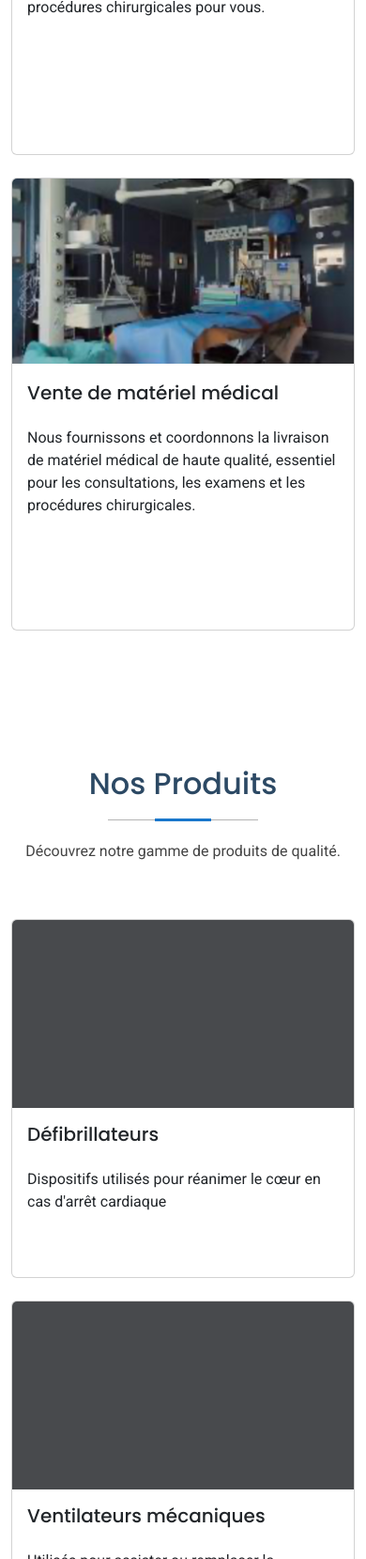
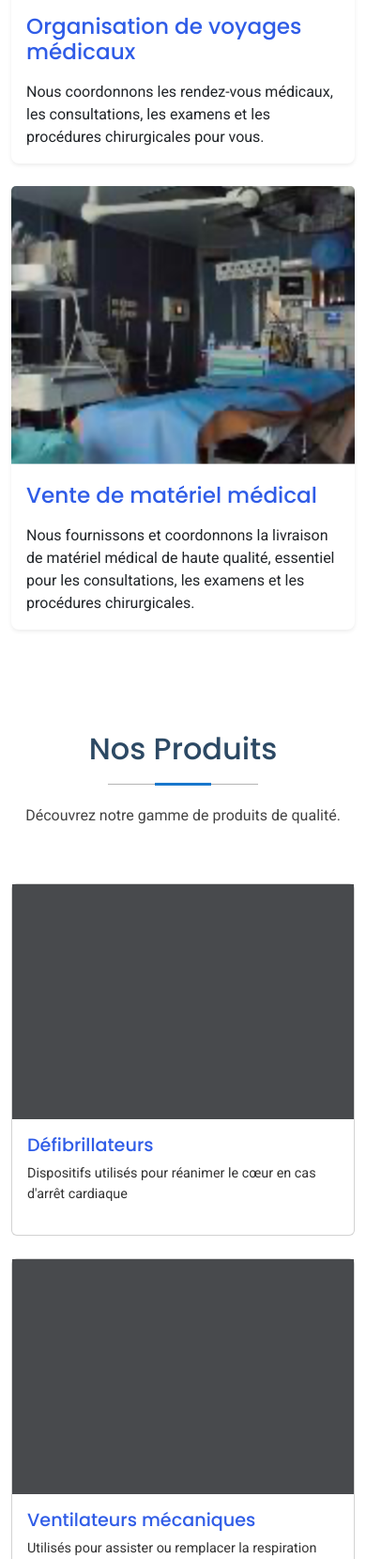
Before and after one commit to jesuiszed/koutyrepo, a Django app: page / in a window 390 px wide. Shown: the part 4841-6500 px from the top of the page at 94% size. Run offline with Django 5.2, Linux system fonts and the light colour scheme; data comes from the database, SQL or seed files in the repository; both versions use the stored data as it was after the commit; some libraries are stand-ins or nearby versions.

Commit message:
7 commit

```diff
--- a/koutyMa/settings.py
+++ b/koutyMa/settings.py
@@ -105,7 +105,7 @@ AUTH_PASSWORD_VALIDATORS = [
 # Internationalization
 # https://docs.djangoproject.com/en/5.0/topics/i18n/
 
-LANGUAGE_CODE = 'en-us'
+LANGUAGE_CODE = 'fr-fr'
 
 TIME_ZONE = 'UTC'
 
--- a/templates/base.html
+++ b/templates/base.html
@@ -66,12 +66,13 @@
         </a>
 
         <nav id="navmenu" class="navmenu">
-          <ul style="list-style: none">
-            <li><a href="{% url 'koutyUsers:index' %}#hero" class="active">Accueil<br></a></li>
-            <li><a href="{% url 'koutyUsers:index' %}#services">Nos Services</a></li>
-            <li><a href="{% url 'koutyUsers:index' %}#products">Nos Produits</a></li>
-            <li><a href="{% url 'koutyUsers:index' %}#departments">Nos partenaires</a></li>
-            <li><a href="{% url 'koutyUsers:index' %}#doctors">Nos Spécialistes</a></li>
+          <ul style="list-style: none" >
+            <li><a href="{% url 'koutyUsers:index' %}#hero" class="active" style="font-size: 14px;">Accueil<br></a></li>
+            <li><a href="{% url 'koutyUsers:index' %}#services" style="font-size: 14px;">Nos Services</a></li>
+            <li><a href="{% url 'koutyUsers:index' %}#products" style="font-size: 14px;">Nos Produits</a></li>
+            <li><a href="{% url 'koutyUsers:index' %}#departments" style="font-size: 14px;">Nos partenaires</a></li>
+            <li><a href="{% url 'koutyUsers:index' %}#doctors" style="font-size: 14px;">Nos Spécialistes</a></li>
+            <li><a href="{% url 'koutyUsers:index' %}#recent-posts" style="font-size: 14px;">Ils parlent de nous</a></li>
           </ul>
           <i class="mobile-nav-toggle d-xl-none bi bi-list"></i>
         </nav>
--- a/templates/index.html
+++ b/templates/index.html
@@ -1,10 +1,28 @@
 {%extends  'base.html'%}
 {% load static %}
 {% block content %}
+
+    <style>
+  /* Effet de survol pour l'article */
+  .recent-posts a:hover article {
+    transform: translateY(-5px);
+    box-shadow: 0 0.5rem 1rem rgba(0, 0, 0, 0.15);
+  }
+
+  /* Effet de survol pour l'image */
+  .recent-posts a:hover .post-img img {
+    transform: scale(1.05);
+  }
+
+  /* Effet de survol pour le bouton Voir Plus */
+  .recent-posts a:hover .btn-primary {
+    background-color: rgba(10,63,227,0.85);
+  }
+</style>
  <!-- Hero Section -->
     <section id="hero" class="hero section light-background">
 
-      <img src="{% static '/img/kouty_bg.jpg' %}" alt="" data-aos="fade-in">
+      <img src="{% static '/img/fbg.jpg' %}" alt="" data-aos="fade-in">
 
       <div class="container position-relative">
 
@@ -110,25 +128,25 @@
     </section><!-- /About Section -->
 
 <!-- Services Section -->
-    <section id="services" class="services section">
+<section id="services" class="services section py-5">
 
   <!-- Section Title -->
-      <div class="container section-title" data-aos="fade-up">
+  <div class="container section-title text-center mb-4" data-aos="fade-up">
     <h2>Services</h2>
     <p>Nous vous proposons divers services.</p>
   </div><!-- End Section Title -->
 
-      <div class="container" data-aos="fade-up" data-aos-delay="100">
-  <div class="row ">
+  <div class="container">
+    <div class="row gy-4">
       {% for service in service %}
-      <div class="col-md-3 mb-4">
-        <div class="card partner-card">
-          <div style="width: 100%; height: 200px; overflow: hidden;">
-            <img src="{{ service.image.url }}" class="card-img-top" alt="{{ service.titre }} image" style="width: 100%; height: 100%; object-fit: cover;">
+        <div class="col-lg-4 col-md-6" data-aos="fade-up">
+          <div class="card border-0 rounded-3 shadow-sm">
+            <div class="position-relative overflow-hidden" style="height: 300px;">
+              <img src="{{ service.image.url }}" alt="{{ service.titre }} image" class="card-img-top w-100 h-100 object-fit-cover">
             </div>
             <div class="card-body">
-            <h5 class="card-title partner-card-title" style="width: 100%; height: 40px;">{{ service.titre }}</h5>
-            <p class="card-text" style="width: 100%; height: 200px;">{{ service.description }}</p>
+              <h3 class="card-title mb-3" style="color: rgba(10,63,227,0.85);">{{ service.titre }}</h3>
+              <p class="card-text">{{ service.description }}</p>
             </div>
           </div>
         </div><!-- End Service Item -->
@@ -136,8 +154,18 @@
     </div>
   </div>
 
+</section><!-- /Services Section -->
 
-    </section><!-- /Services Section -->
+<!-- Styles Bootstrap Only -->
+<style>
+  .object-fit-cover {
+    object-fit: cover;
+  }
+  .card-img-top {
+    object-fit: cover;
+  }
+</style>
+
     <!-- Products Section -->
 <section id="products" class="services section">
 
@@ -147,25 +175,30 @@
     <p>Découvrez notre gamme de produits de qualité.</p>
   </div><!-- End Section Title -->
 
-      <div class="container" data-aos="fade-up" data-aos-delay="100">
-  <div class="row">
+  <div class="container">
+    <div class="row gy-4">
       {% for produit in produit %}
-      <div class="col-md-3 mb-4">
-        <div class="card partner-card">
-          <div style="width: 100%; height: 200px; overflow: hidden;">
-            <img src="{{ produit.image.url }}" class="card-img-top" alt="{{ produit.titre }} image" style="width: 100%; height: 100%; object-fit: cover;">
+        <div class="col-lg-4 col-md-6" data-aos="fade-up" data-aos-delay="{{ forloop.counter0|add:100 }}">
+          <div class="card product-card">
+            <div class="product-img">
+              {% if produit.image %}
+                <img src="{{ produit.image.url }}" alt="{{ produit.titre }} image">
+              {% else %}
+                <img src="{% static '/img/kouty.png' %}" alt="Image par défaut">
+              {% endif %}
             </div>
-           <div class="card-body">
-            <h5 class="card-title partner-card-title" style="width: 100%; height: 40px;">{{ produit.titre }}</h5>
-            <p class="card-text" style="width: 100%; height: 100px;">{{ produit.description }}</p>
+            <div class="card-body product-content">
+              <h2 class="product-title">{{ produit.titre }}</h2>
+              <p class="product-description">{{ produit.description }}</p>
             </div>
           </div>
         </div><!-- End Product Item -->
       {% endfor %}
     </div>
+
     <!-- Bouton Voir Plus -->
-     <div style="text-align: center; margin: 20px 0;">
-      <a href="{% url 'koutyUsers:produit' %}" class="btn-see-more" style="display: inline-block; padding: 10px 20px; font-size: 16px; color: #fff; background: #007bff; border-radius: 5px; text-decoration: none; transition: background-color 0.3s;">
+    <div class="text-center mt-5">
+      <a href="{% url 'koutyUsers:produit' %}" class="btn btn-primary">
         Voir plus de produits >>>
       </a>
     </div>
@@ -173,11 +206,61 @@
 
 </section><!-- /Products Section -->
 
+<style>
+  .product-card {
+    transition: transform 0.3s, box-shadow 0.3s;
+    height: 100%;
+    display: flex;
+    flex-direction: column;
+  }
+  .product-card:hover {
+    transform: translateY(-5px);
+    box-shadow: 0 4px 20px rgba(0, 0, 0, 0.2);
+  }
+  .product-img {
+    height: 250px;
+    overflow: hidden;
+  }
+  .product-img img {
+    width: 100%;
+    height: 100%;
+    object-fit: cover;
+    transition: transform 0.3s;
+  }
+  .product-card:hover .product-img img {
+    transform: scale(1.05);
+  }
+  .product-content {
+    flex-grow: 1;
+    display: flex;
+    flex-direction: column;
+  }
+  .product-title {
+    color: rgba(10,63,227,0.85);
+    font-size: 1.2rem;
+    margin-bottom: 0.5rem;
+  }
+  .product-description {
+    font-size: 0.9rem;
+    color: #333;
+    flex-grow: 1;
+  }
+  .btn-primary {
+    background-color: rgba(10,63,227,0.65);
+    border-radius: 5px;
+    text-decoration: none;
+    transition: background-color 0.3s;
+  }
+  .btn-primary:hover {
+    background-color: rgba(10,63,227,0.85);
+  }
+</style>
+
 <!-- Departments Section -->
-    <section id="departments" class="departments section">
+<section id="departments" class="departments py-5">
 
   <!-- Section Title -->
-      <div class="container section-title" data-aos="fade-up">
+  <div class="container text-center mb-5" data-aos="fade-up">
     <h2>Nos partenaires</h2>
     <p>Voici nos divers partenaires</p>
   </div><!-- End Section Title -->
@@ -185,21 +268,18 @@
   <div class="container" data-aos="fade-up" data-aos-delay="100">
     <div class="row">
       {% for partenaire in partenaire %}
-      <div class="col-md-3 mb-4" >
-        <div class="card partner-card" >
-          <div style="width: 100%; height: 200px; overflow: hidden;">
-            <img src="{{ partenaire.image.url }}" class="card-img-top" alt="{{ partenaire.nom }} image" style="width: 100%; height: 100%; object-fit: cover;">
-          </div>
+        <div class="col-md-3 mb-4">
+          <div class="card h-100">
+            <img src="{{ partenaire.image.url }}" class="card-img-top" alt="{{ partenaire.nom }} image" style="object-fit: cover; height: 200px;">
             <div class="card-body">
-            <h5 class="card-title partner-card-title" style="width: 100%; height: 40px;">{{ partenaire.nom }}</h5>
-            <p class="card-text" style="width: 100%; height: 100px;">{{ partenaire.description }}</p>
+              <h5 class="card-title" style="color: rgba(10,63,227,0.85);">{{ partenaire.nom }}</h5>
+              <p class="card-text">{{ partenaire.description }}</p>
             </div>
           </div>
         </div>
       {% endfor %}
     </div>
   </div>
-
 
 </section><!-- Departments Section -->
 
@@ -215,7 +295,7 @@
       <div class="container">
   <div class="row gy-4">
     {% for specialiste in specialiste %}
-      <div class="col-md-4 mb-4">
+      <div class="col-lg-4 col-md-6" data-aos="fade-up">
         <div class="team-member d-flex align-items-start">
           <div class="pic" style="width: 150px; height: 150px; overflow: hidden; border-radius: 50%;">
             <img src="{{ specialiste.image.url }}" class="img-fluid" alt="{{ specialiste.nom }}" style="width: 100%; height: 100%; object-fit: cover;">
@@ -229,9 +309,9 @@
       </div><!-- End Team Member -->
     {% endfor %}
   <!-- Bouton Voir Plus -->
-     <div style="text-align: center; margin: 20px 0;color: #fff;">
-      <a href="{% url 'koutyUsers:specialiste' %}" class="btn-see-more" style="display: inline-block; padding: 10px 20px; font-size: 16px; color: #fff; background: #007bff; border-radius: 5px; text-decoration: none; transition: background-color 0.3s;">
-        Voir plus de spécialiste >>>
+     <div style="text-align: center; margin: 20px 0;">
+      <a href="{% url 'koutyUsers:specialiste' %}" class="btn-see-more" style="display: inline-block; padding: 10px 20px; font-size: 16px; color: #fff; background-color: rgba(10,63,227,0.65); border-radius: 5px; text-decoration: none; transition: background-color 0.3s;">
+        Voir plus >>>
       </a>
     </div>
   </div>
@@ -298,79 +378,51 @@
   </div>
 </section><!-- /Testimonials Section -->
 <!-- Recent Posts Section -->
-<section id="recent-posts" class="recent-posts section">
+<section id="recent-posts" class="recent-posts py-5">
   <!-- Section Title -->
-  <div class="container section-title" data-aos="fade-up">
-    <h2>Ils parlent de nous...</h2>
-        <p>Explorez les articles et les reportages qui mettent en lumière les réalisations
-            et l'impact de notre entreprise .</p>
+  <div class="container mb-5" data-aos="fade-up">
+    <h2 class="text-center mb-3">Ils parlent de nous...</h2>
+    <p class="text-center text-muted">Explorez les articles et les reportages qui mettent en lumière les réalisations et l'impact de notre entreprise.</p>
   </div><!-- End Section Title -->
 
   <div class="container">
-    <div class="row gy-4">
+    <div class="row g-4">
       {% for mention in mentions %}
         <div class="col-xl-4 col-md-6" data-aos="fade-up" data-aos-delay="{{ forloop.counter0|add:100 }}">
-          <a href="{{ mention.lien }}" style="text-decoration: none; color: inherit; display: block; transition: transform 0.3s, box-shadow 0.3s;">
-            <article style="width: 100%; height: 600px;background: #fff; border: 1px solid #ddd; border-radius: 5px; overflow: hidden; box-shadow: 0 0 10px rgba(0, 0, 0, 0.1); transition: transform 0.3s, box-shadow 0.3s;">
-              <div class="post-img" style="overflow: hidden;">
+            <article class="shadow-sm" style="background: #fff; border: 1px solid #ddd; border-radius: 5px; overflow: hidden; transition: transform 0.3s, box-shadow 0.3s;">
+              <div class="post-img">
                 {% if mention.image %}
-                  <img src="{{ mention.image.url }}" alt="Image de {{ mention.titre }}" style="width: 100%; height: 350px; object-fit: cover; transition: transform 0.3s;">
+                  <img src="{{ mention.image.url }}" alt="Image de {{ mention.titre }}" class="w-100" style="height: 200px; object-fit: cover; transition: transform 0.3s;">
                 {% else %}
-                  <img src="{% static '/img/kouty.png' %}" alt="Image par défaut" style="width: 100%; height: 350px; object-fit: cover; transition: transform 0.3s;">
+                  <img src="{% static '/img/kouty.png' %}" alt="Image par défaut" class="w-100" style="height: 200px; object-fit: cover; transition: transform 0.3s;">
                 {% endif %}
               </div>
 
-              <p class="post-category" style="font-size: 14px; color: #666; margin-left: 10px; margin-top: 10px;">{{ mention.source }}</p>
+              <p class="text-muted small mt-2 ms-3">{{ mention.source }}</p>
+              <h5 class="text-primary ms-3">{{ mention.titre }}</h5>
+              <p class="small ms-3 me-3">{{ mention.extrait }}</p>
 
-              <h2 class="title" style="margin-left: 10px; color: rgba(10,63,227,0.65);">
-                {{ mention.titre }}
-              </h2>
-
-              <p class="post-excerpt" style="font-size: 16px; color: #333; margin-left: 10px; margin-right: 10px;">
-                {{ mention.extrait }}
-              </p>
-
-              <div class="d-flex align-items-center">
-                <!-- Optionally, you can add an author image if available -->
-                <!-- <img src="assets/img/blog/blog-author.jpg" alt="" class="img-fluid post-author-img flex-shrink-0"> -->
-                <div class="post-meta">
-                  <p class="post-date" style="font-size: 14px; color: #999; margin: 5px;">
-                    <time datetime="{{ mention.date_publication|date:"Y-m-d" }}">{{ mention.date_publication|date:"M d, Y" }}</time>
-                  </p>
+              <div class="d-flex justify-content-between align-items-center mt-3 ms-3 me-3 mb-3">
+                <small class="text-muted">
+                  <time datetime="{{ mention.date_publication|date:'Y-m-d' }}">{{ mention.date_publication|date:'M d, Y' }}</time>
+                </small>
+                <a href="{{ mention.lien }}" class="btn btn-outline-primary btn-sm">Lire plus</a>
               </div>
-              </div>
-
             </article>
           </a>
         </div><!-- End post list item -->
       {% endfor %}
+
       <!-- Bouton Voir Plus -->
-     <div style="text-align: center; margin: 20px 0;color: #fff;">
-      <a href="{% url 'koutyUsers:mention' %}" class="btn-see-more" style="display: inline-block; padding: 10px 20px; font-size: 16px; color: #fff; background: #007bff; border-radius: 5px; text-decoration: none; transition: background-color 0.3s;">
-        Voir plus d'Actualités >>>
-      </a>
+      <div class="text-center mt-5">
+        <a href="{% url 'koutyUsers:mention' %}" class="btn btn-primary">Voir plus &gt;&gt;&gt;</a>
       </div>
     </div><!-- End recent posts list -->
   </div>
 </section><!-- /Recent Posts Section -->
 
-<style>
-  /* Effet de survol pour l'article */
-  .recent-posts a:hover article {
-    transform: scale(1.02);
-    box-shadow: 0 4px 20px rgba(0, 0, 0, 0.2);
-  }
 
-  /* Effet de survol pour l'image */
-  .recent-posts a:hover .post-img img {
-    transform: scale(1.05);
-  }
 
-  /* Effet de survol pour le bouton Voir Plus */
-  .recent-posts a:hover div a {
-    background-color: rgba(10,63,227,0.85);
-  }
-</style>
 
     <!-- Contact Section -->
 <section id="contact" class="contact section">
@@ -413,7 +465,7 @@
       </div>
 
       <div class="col-lg-8">
-        <form id="contactForm" class="php-email-form" data-aos="fade-up" data-aos-delay="200" action="#" onsubmit="sendEmail(event)" style=" padding: 30px; border-radius: 8px;">
+        <form id="contactForm" class="php-email-form" data-aos="fade-up" data-aos-delay="200" action="javascript:void(0);" onsubmit="sendEmail(event)" style=" padding: 30px; border-radius: 8px;">
           <div class="row gy-4">
             <div class="col-md-6">
               <input type="text" id="name" class="form-control" placeholder="Votre Nom" required style="border: 1px solid #ddd; border-radius: 4px; padding: 15px; font-size: 16px; margin-bottom: 15px;">
@@ -450,7 +502,7 @@
 </section><!-- Contact Section -->
 <script>
 function sendEmail(event) {
-  event.preventDefault();
+  event.preventDefault(); // Empêche l'envoi traditionnel du formulaire
 
   const name = document.getElementById('name').value;
   const email = document.getElementById('email').value;
@@ -460,8 +512,15 @@ function sendEmail(event) {
   const companyEmail = 'INFO@KOUTY.MA'; // Remplacez par l'email de votre entreprise
   const fullMessage = `Je suis ${name} et mon mail est : ${email}.\n\n${message}`;
 
+  // Vérifie si le sujet et le message ne dépassent pas une longueur raisonnable
+  if (subject.length > 78 || fullMessage.length > 2000) {
+    alert('Le sujet ou le message est trop long. Veuillez les raccourcir.');
+    return;
+  }
+
   const mailtoLink = `mailto:${companyEmail}?subject=${encodeURIComponent(subject)}&body=${encodeURIComponent(fullMessage)}`;
 
+  // Ouvre le lien mailto
   window.location.href = mailtoLink;
 }
 </script>
```
Also changed, not shown: templates/newsPage.html (+61 -69 lines), templates/productPage.html (+81 -57 lines), templates/specialistsPage.html (+130 -38 lines), db.sqlite3, static/img/fbg.jpg (added), static/img/img.png (added), 2 other files. Lines whose indentation alone changed are shown as unchanged.
